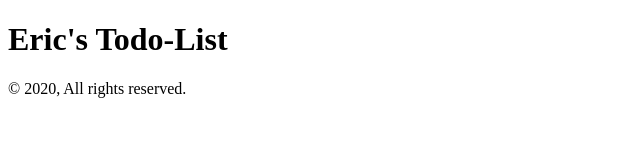
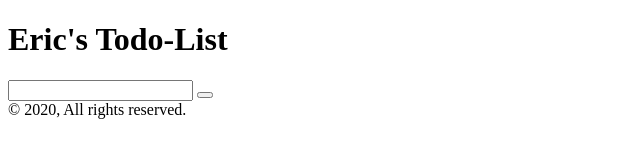
Before and after one commit to iamfredrickokereke/Dev-Ed-Tutorials-Code-Along, a plain HTML site: page Todolist/index.html in a window 1280 px wide. Shown: the whole page, without its empty margins (0-640 px from the left). Drawn offline with Linux system fonts and the light colour scheme.

Commit message:
ADD input box and button

```diff
--- a/Todolist/index.html
+++ b/Todolist/index.html
@@ -22,6 +22,8 @@
         <!--Form section-->
 
         <form action="/todo" method="POST">
+            <input type="text" name="input-box" class="todo-input">
+            <button type="submit" class="todo-button"></button>
         </form>
     </main>
 
```
